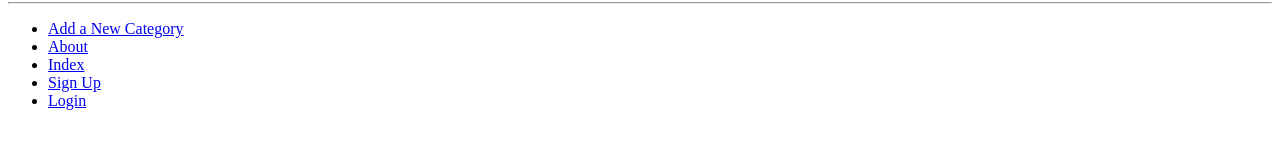
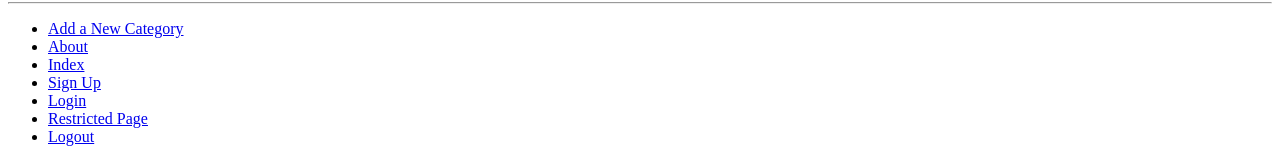
Before and after one commit to marilenaChr/tango_with_django_project., a Django app: page /about/ in a window 1280 px wide. Shown: the part 1919-2081 px from the top of the page. Before the commit the page ends 2029 px from the top, so only its background shows below. Run offline with Django 3.2, Linux system fonts and the light colour scheme; data comes from the database, SQL or seed files in the repository; both versions use the stored data as it was after the commit.

Commit message:
create restricting access

```diff
--- a/rango/urls.py
+++ b/rango/urls.py
@@ -12,4 +12,7 @@
     path('category/<slug:category_name_slug>/add_page/', views.add_page, name='add_page'),
     path('register/', views.register, name='register'),
     path('login/', views.user_login, name='login'),
+    path('restricted/', views.restricted, name='restricted'),
+    path('logout/', views.user_logout, name='logout'),
+
 ]
--- a/rango/views.py
+++ b/rango/views.py
@@ -8,6 +8,9 @@
 from rango.forms import UserForm, UserProfileForm
 from rango.models import Category, Page
 from django.contrib.auth import authenticate, login
+from django.contrib.auth.decorators import login_required
+from django.contrib.auth import logout
+from django.contrib.auth import authenticate, login, logout
 
 
 def index(request):
@@ -136,3 +139,15 @@
             return HttpResponse("Invalid login details supplied.")
     else:
         return render(request, 'rango/login.html')
+
+@login_required
+def restricted(request):
+    return HttpResponse("Since you're logged in, you can see this text!")
+
+
+@login_required
+def user_logout(request):
+
+    logout(request)
+
+    return redirect(reverse('rango:index'))
--- a/templates/rango/base.html
+++ b/templates/rango/base.html
@@ -31,6 +31,8 @@
                 <li><a href="{% url 'rango:index' %}">Index</a></li>
                 <li><a href="{% url 'rango:register' %}">Sign Up</a></li>
                 <li><a href="{% url 'rango:login' %}">Login</a></li>
+                <li><a href="{% url 'rango:restricted' %}">Restricted Page</a></li>
+                <li><a href="{% url 'rango:logout' %}">Logout</a></li>
             </ul>
         </div>
     </body>
```
Also changed, not shown: db.sqlite3.
